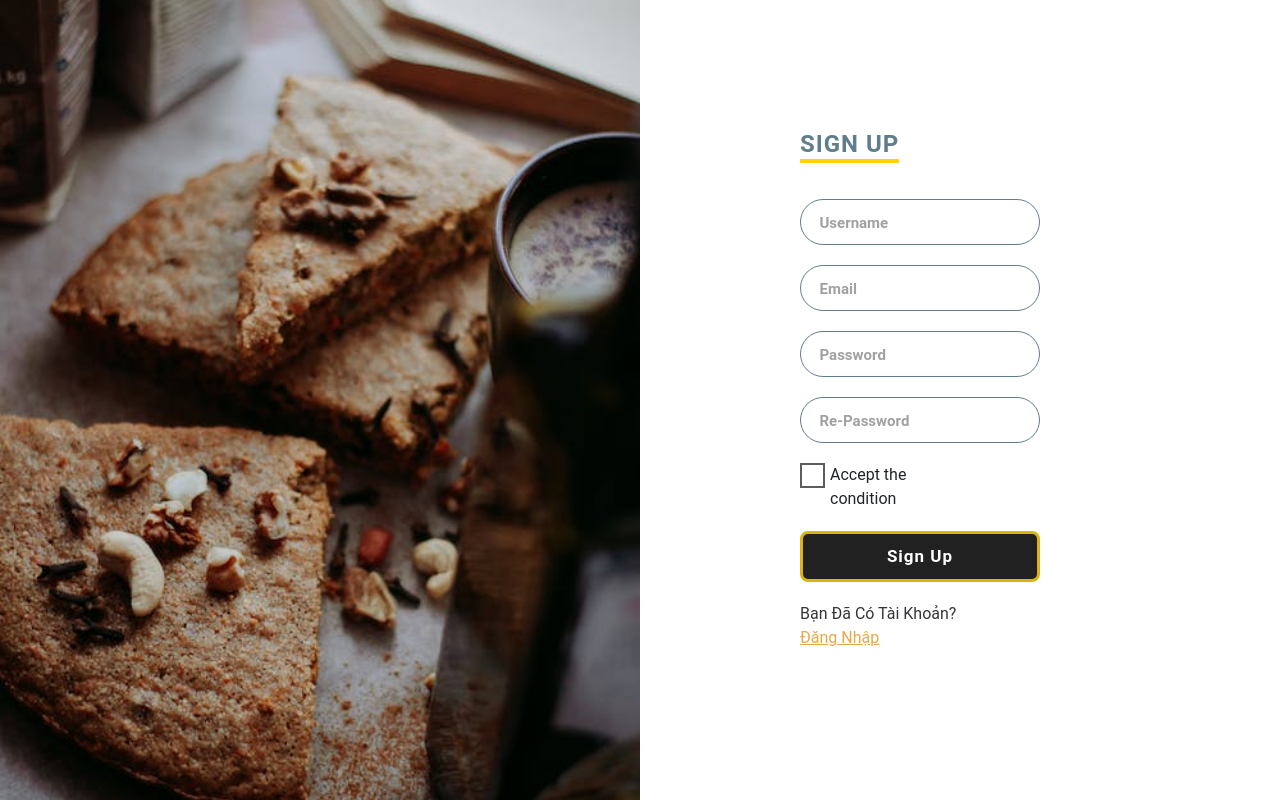
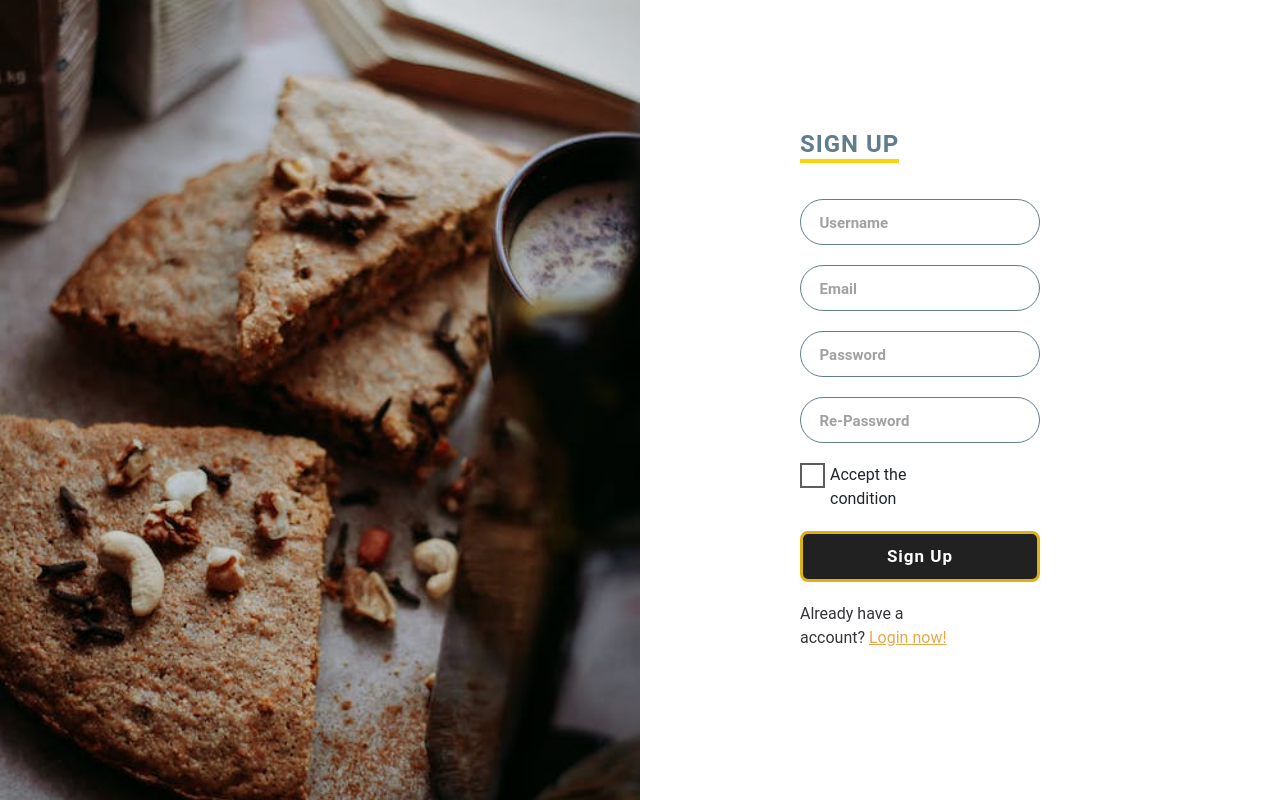
Before and after one commit to Trung15010802/CakeZ, a Django app: page /authentication/register/ in a window 1280 px wide. Run offline with Django 4.2, Linux system fonts and the light colour scheme.

Commit message:
Sủa lỗi UI

```diff
--- a/authentication/templates/authentication/login.html
+++ b/authentication/templates/authentication/login.html
@@ -42,7 +42,7 @@ Welcome Login
                         <input type="submit" value="Login">
                     </div>
                     <div class="input_group animate__animated animate__fadeInLeftBig">
-                        <p>Bạn Chưa Có Tài Khoản? <a href={%url 'authentication:register' %}>Đăng Ký</a></p>
+                        <p>Don't have a account ? <a href={%url 'authentication:register' %}>Register now!</a></p>
                     </div>
                 </div>
             </form>
--- a/authentication/templates/authentication/register.html
+++ b/authentication/templates/authentication/register.html
@@ -52,7 +52,7 @@
                     <input type="submit" value="Sign Up" id="mySubmitButton" disabled>
                 </div>
                 <div class="input_group animate__animated animate__fadeInLeftBig">
-                    <p>Bạn Đã Có Tài Khoản? <a href= "{%url 'authentication:login' %}" >Đăng Nhập</a></p>
+                    <p>Already have a account? <a href= "{%url 'authentication:login' %}" >Login now!</a></p>
                 </div>
             </div>
         </form>
```
Also changed, not shown: db.sqlite3.
